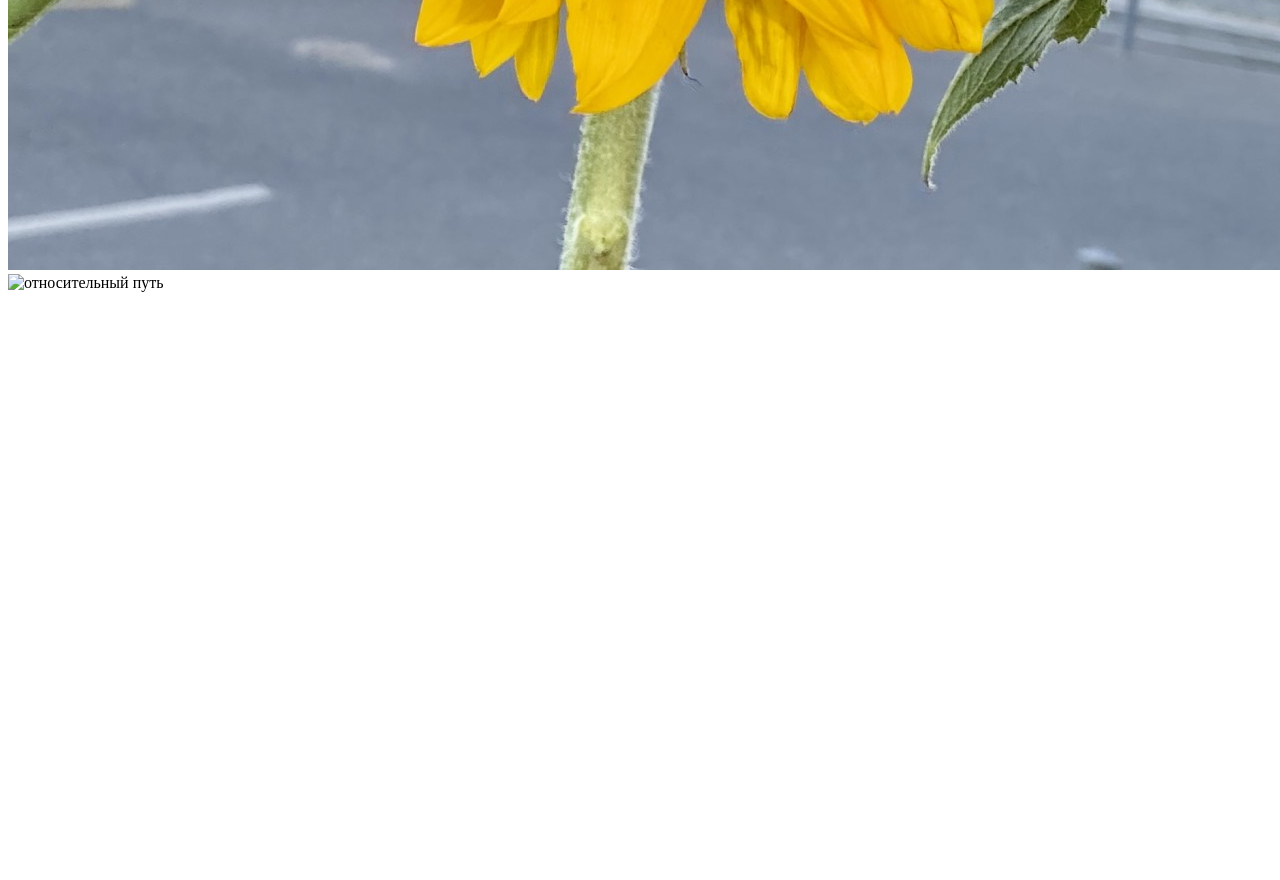
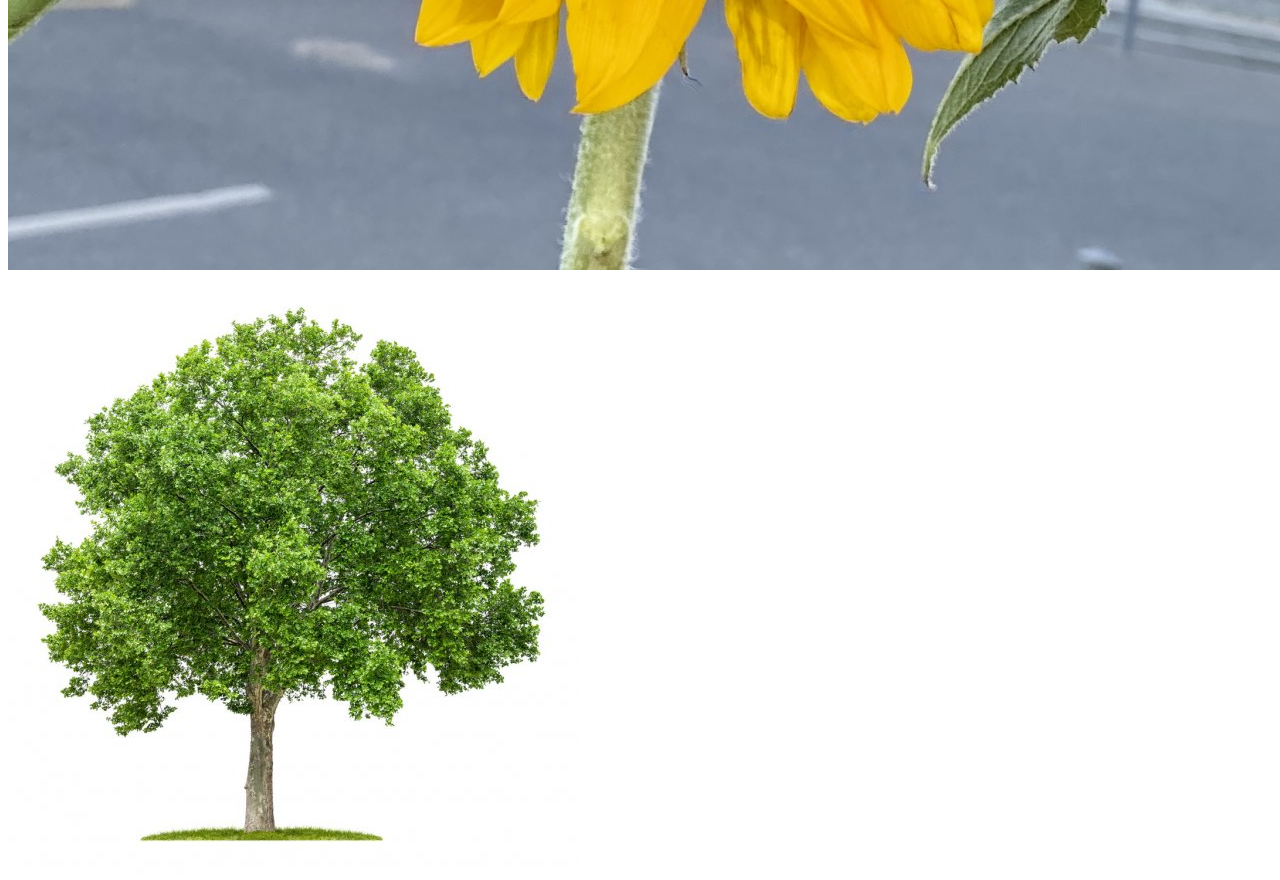
Before and after one commit to niki2000765/my-project, a plain HTML site: page folder/inner/index.html in a window 1280 px wide. Shown: the part 1262-2142 px from the top of the page. Before the commit the page ends 1562 px from the top, so only its background shows below. Drawn offline with Linux system fonts and the light colour scheme.

Commit message:
внёс правки

```diff
--- a/folder/inner/index.html
+++ b/folder/inner/index.html
@@ -11,6 +11,6 @@
     отличительной чертой представителей которой является способность к фотосинтезу
     </p>
     <img src="/img/fl.jpg" alt="абсолютный путь">
-    <img src="../img/tr.jpg" alt="относительный путь">
+    <img src="../../img/tr.jpg" alt="относительный путь">
 </body>
 </html>
```
